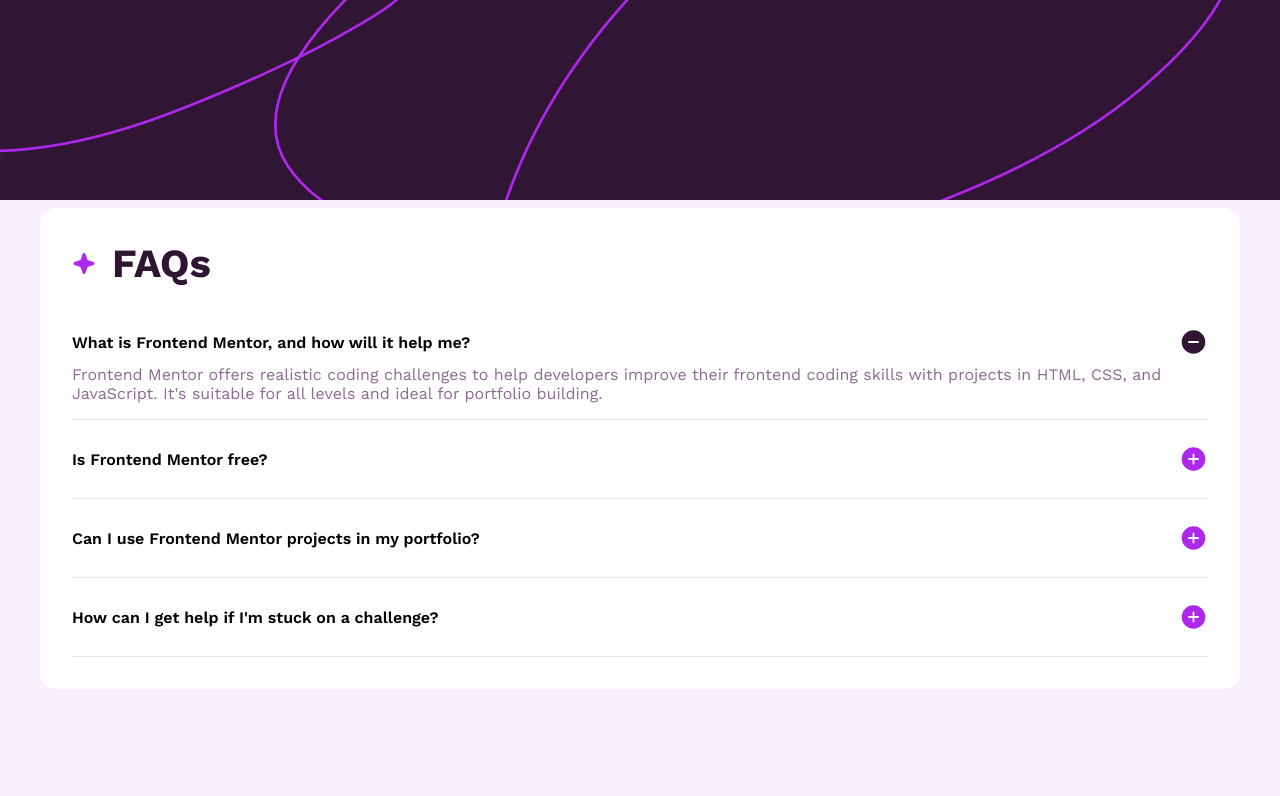
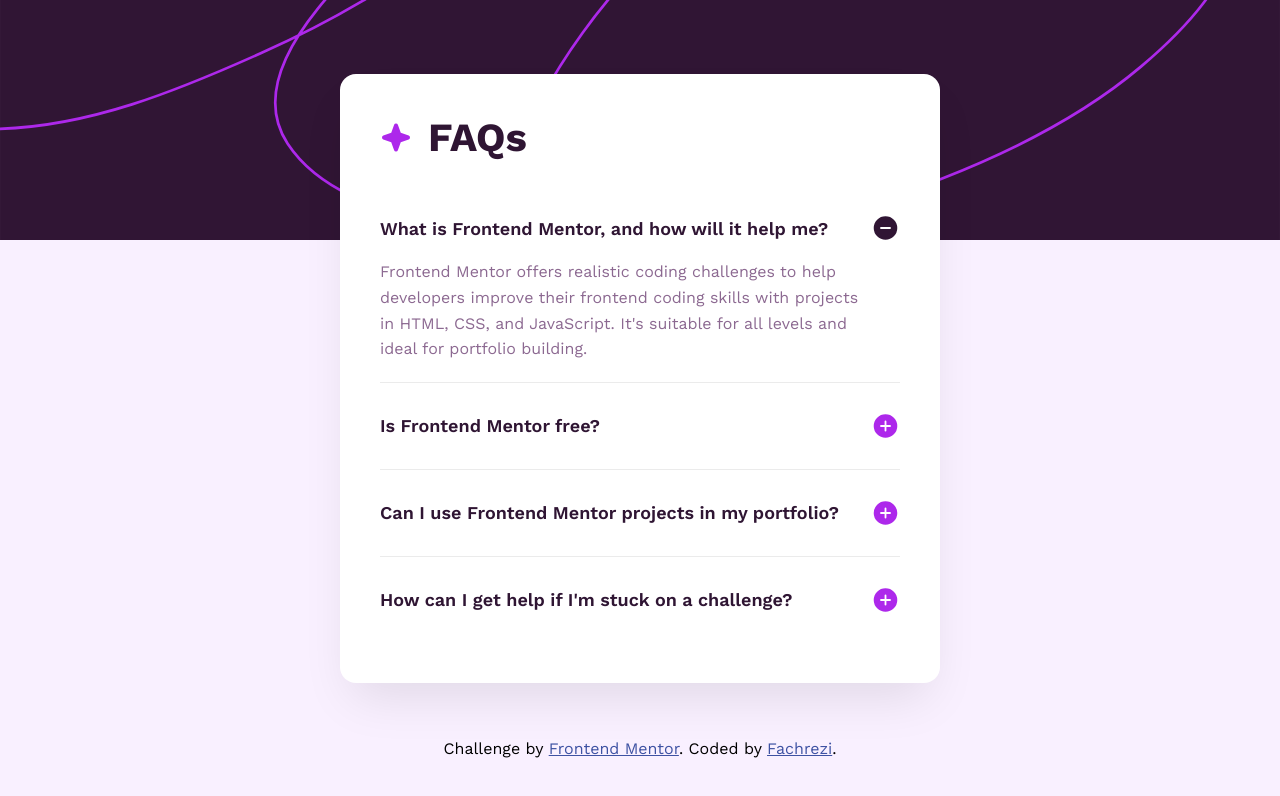
Before and after one commit to Fbeye04/FAQ-accordion, a plain HTML site: page index.html in a window 1280 px wide. Drawn offline with nearby package versions, Linux system fonts and the light colour scheme.

Commit message:
styling for desktop and fixing some styles

```diff
--- a/index.html
+++ b/index.html
@@ -21,7 +21,9 @@
         <source
           media="(max-width: 768px)"
           srcset="./assets/images/background-pattern-mobile.svg" />
-        <img src="./assets/images/background-pattern-desktop.svg" alt="" />
+        <img
+          src="./assets/images/background-pattern-desktop.svg"
+          alt="background pattern" />
       </picture>
     </div>
 
@@ -94,12 +96,15 @@
     </main>
 
     <footer>
-      Challenge by
-      <a href="https://www.frontendmentor.io?ref=challenge" target="_blank"
-        >Frontend Mentor</a
-      >. Coded by
-      <a href="https://www.linkedin.com/in/muhammad-fachrezi-barus/">Fachrezi</a
-      >.
+      <p>
+        Challenge by
+        <a href="https://www.frontendmentor.io?ref=challenge" target="_blank"
+          >Frontend Mentor</a
+        >. Coded by
+        <a href="https://www.linkedin.com/in/muhammad-fachrezi-barus/"
+          >Fachrezi</a
+        >.
+      </p>
     </footer>
   </body>
 </html>
--- a/style.css
+++ b/style.css
@@ -29,7 +29,9 @@
   display: flex;
   flex-direction: column;
   align-items: center;
+  justify-content: center;
   min-height: 100vh;
+  padding: 1.5rem;
 }
 
 .bg-pattern {
@@ -37,34 +39,36 @@
   top: 0;
   left: 0;
   width: 100%;
-  height: 25vh;
+  height: 30vh;
   z-index: -1;
   overflow: hidden;
 }
 
 .bg-pattern img {
   width: 100%;
-  height: auto;
+  height: 100%;
   object-fit: cover;
 }
 
 main {
-  position: relative;
-  top: 13rem;
+  width: 100%;
+  max-width: 600px; /* limits the maximum width */
+  margin: 2rem auto; /* Automatic margin for centering */
 }
 
 .faq-container {
   background-color: var(--White);
   display: flex;
   flex-direction: column;
-  margin: auto 2.5rem;
-  padding: 2rem;
+  padding: 1.5rem;
   border-radius: 1rem;
-  gap: 1rem;
+  box-shadow: 0 25px 50px -12px rgba(0, 0, 0, 0.1);
+  gap: 1.5rem;
 }
 
 .faq-header {
   display: flex;
+  align-items: center;
   gap: 1rem;
 }
 
@@ -73,7 +77,7 @@
 }
 
 .faq-header h1 {
-  font-size: 2.5rem;
+  font-size: 2rem;
   font-weight: var(--fw-bold);
   color: var(--Purple-950);
 }
@@ -83,27 +87,32 @@
 }
 
 .accordion-item {
-  border-bottom: 1px solid rgba(0, 0, 0, 0.1);
+  border-bottom: 1px solid rgba(0, 0, 0, 0.08);
   padding: 1rem 0;
+}
+
+.accordion-item:last-child {
+  border-bottom: none;
 }
 
 details {
   width: 100%;
+  overflow: hidden;
 }
 
 summary {
   display: flex;
   justify-content: space-between;
   align-items: center;
-  gap: 2rem;
   font-weight: var(--fw-semibold);
+  color: var(--Purple-950);
   cursor: pointer;
   list-style: none;
   padding: 0.5rem 0;
 }
 
 summary:hover {
-  color: rgb(137, 4, 137);
+  color: var(--Purple-600);
 }
 
 summary:focus {
@@ -111,7 +120,7 @@
 }
 
 summary:focus-visible {
-  outline: 2px solid var(--purple-600);
+  outline: 2px solid var(--Purple-600);
   outline-offset: 2px;
   border-radius: 4px;
 }
@@ -119,6 +128,7 @@
 summary::after {
   content: "";
   display: block;
+  flex-shrink: 0;
   width: 30px;
   height: 30px;
   background-image: url("./assets/images/icon-plus.svg");
@@ -135,15 +145,43 @@
 .accordion-content {
   color: var(--Purple-600);
   padding-right: 2rem;
+  margin-top: 0.5rem;
+  line-height: 1.6;
 }
 
 footer {
-  font-size: 11px;
+  font-size: 0.8rem;
   text-align: center;
+  margin-top: 1.5rem;
 }
 
 footer a {
   color: hsl(228, 45%, 44%);
 }
 
-/* desktop: 1080px */
+/* desktop*/
+@media (min-width: 769px) {
+  .faq-container {
+    padding: 2.5rem;
+  }
+
+  .faq-header img {
+    width: 2rem;
+  }
+
+  .faq-header h1 {
+    font-size: 2.5rem;
+  }
+
+  .accordion-item {
+    padding: 1.25rem 0;
+  }
+
+  summary {
+    font-size: 1.125rem;
+  }
+
+  footer {
+    font-size: 1rem;
+  }
+}
```
